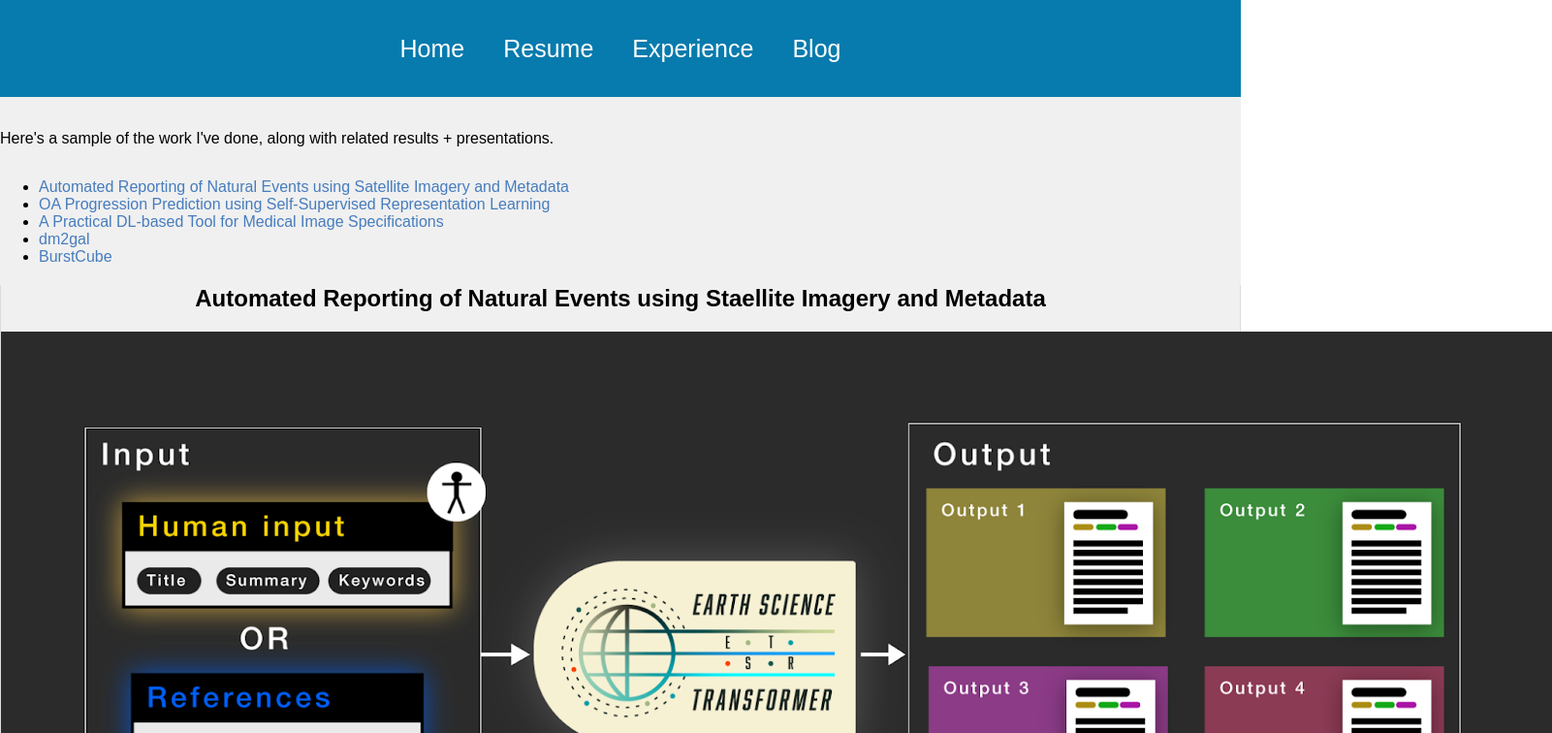
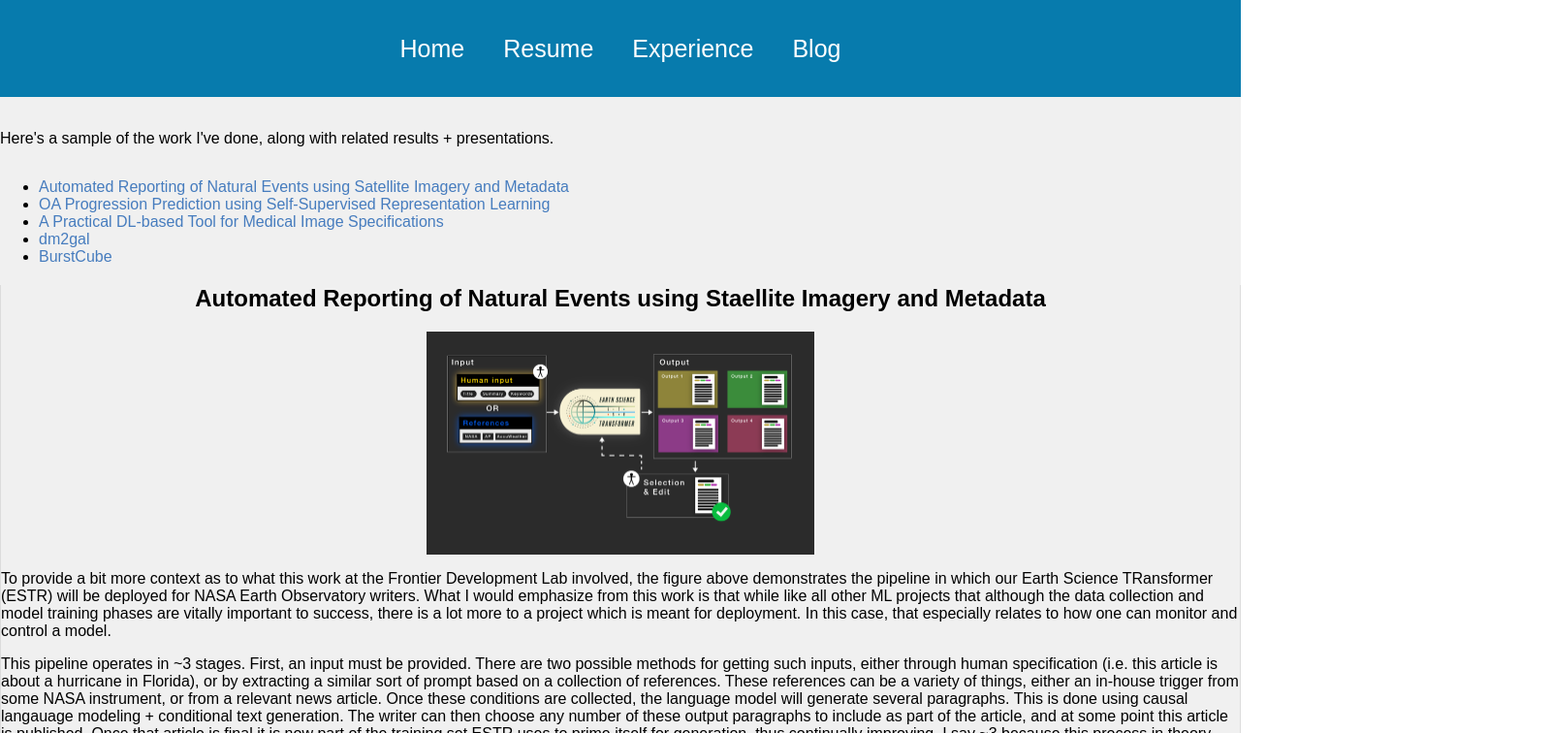
Before and after one commit to nkasmanoff/nkasmanoff.github.io, a React (Create React App) app: page /experience in a window 1280 px wide. Shown: the top 756 px of the page at 97% size, 1601 px wide, since content can reach past the window. Built offline with nearby package versions, Linux system fonts and the light colour scheme.

Commit message:
fix: resized img

```diff
--- a/src/pages/projectArticles/fdl.js
+++ b/src/pages/projectArticles/fdl.js
@@ -7,7 +7,7 @@ function fdl(){
         <center>
             <h1>Automated Reporting of Natural Events using Staellite Imagery and Metadata</h1>
         </center>
-        <img src={ESTR} alt="" className="projectImage" justify="center"/>
+        <img src={ESTR} alt="" className="projectImage" justify="center" width="400"/>
         <p>
 
             To provide a bit more context as to what this work at the Frontier Development Lab involved, the figure above demonstrates the pipeline in which our Earth Science TRansformer (ESTR)
```
